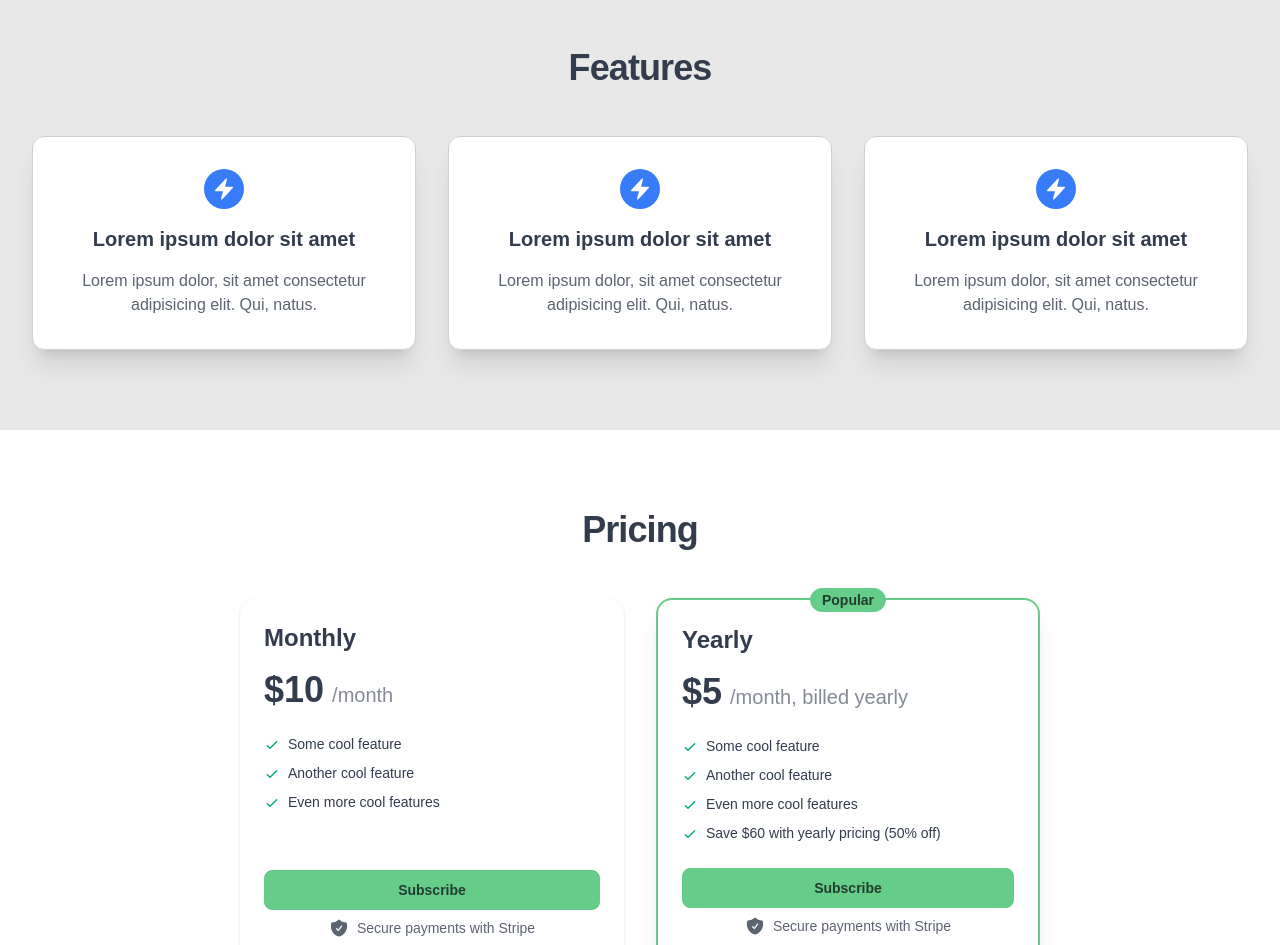
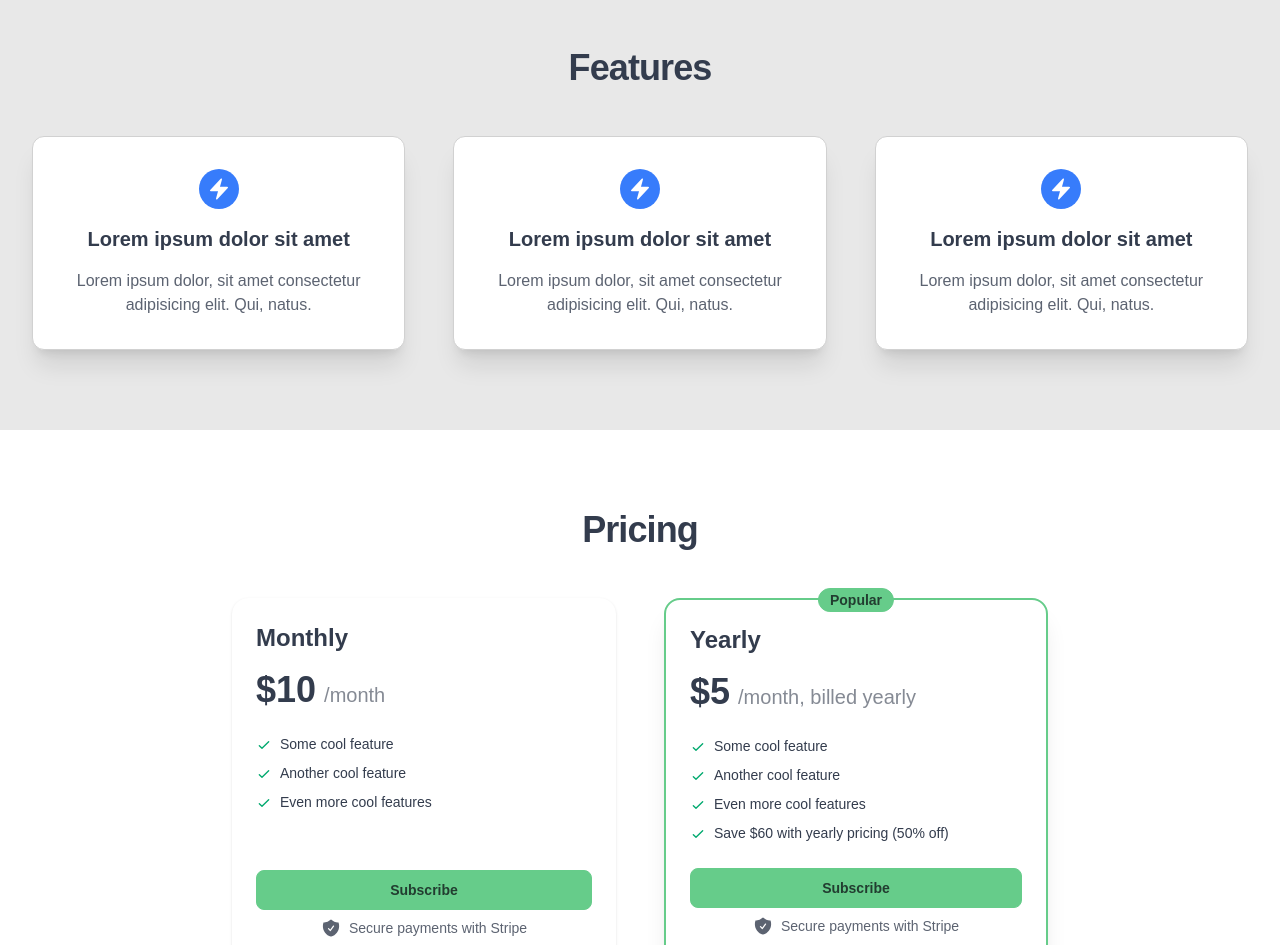
Before and after one commit to DanieII/instant-saas, a Next.js app: page / in a window 1280 px wide. Shown: the part 460-1405 px from the top of the page. Built offline with nearby package versions, Linux system fonts and the light colour scheme; no server answers.

Commit message:
Increase spacing on landing page

```diff
--- a/app/dashboard/page.tsx
+++ b/app/dashboard/page.tsx
@@ -17,7 +17,7 @@ export default async function Dashboard() {
   const hasAccess = await userHasAccess(supabase, user.id);
 
   if (!hasAccess) {
-    redirect("/");
+    redirect("/#pricing");
   }
 
   return (
--- a/app/signin/page.tsx
+++ b/app/signin/page.tsx
@@ -37,7 +37,7 @@ export default function SignInPage() {
     <div className="bg-base-200">
       <div className="container mx-auto flex min-h-screen px-8 py-4">
         <div className="flex flex-1 items-center justify-center">
-          <div className="bg-base-100 border-base-300 w-full max-w-lg space-y-4 rounded-lg border p-8">
+          <div className="bg-base-100 border-base-300 w-full max-w-lg space-y-4 rounded-xl border p-8">
             {isSent ? (
               <p className="text-center font-bold">
                 Check your email for the magic link
--- a/components/home/Features.tsx
+++ b/components/home/Features.tsx
@@ -6,7 +6,7 @@ export default function Features() {
           <h2 className="text-center text-4xl font-bold tracking-tight">
             Features
           </h2>
-          <div className="grid grid-cols-1 gap-8 lg:grid-cols-3">
+          <div className="grid grid-cols-1 gap-12 lg:grid-cols-3">
             <div className="border-base-300 bg-base-100 flex flex-col items-center gap-4 rounded-xl border p-8 text-center shadow-xl">
               <div className="bg-secondary rounded-full p-2">
                 <svg
--- a/components/home/Header.tsx
+++ b/components/home/Header.tsx
@@ -10,7 +10,7 @@ export default function Header() {
           Instant is a free and open-source SaaS template
         </p>
         <div>
-          <a href="#pricing" className="btn btn-primary">
+          <a href="/signin" className="btn btn-primary">
             Get Started
           </a>
         </div>
--- a/components/home/Pricing.tsx
+++ b/components/home/Pricing.tsx
@@ -37,7 +37,7 @@ export default function Pricing() {
         <h2 className="text-center text-4xl font-bold tracking-tight">
           Pricing
         </h2>
-        <div className="flex flex-col justify-center gap-8 lg:flex-row">
+        <div className="flex flex-col justify-center gap-12 lg:flex-row">
           {plans.map((plan) => (
             <div
               className={`card bg-base-100 relative w-full shadow-sm lg:w-96 ${plan.title === "Yearly" && "border-primary border-2 shadow-xl"}`}
```
